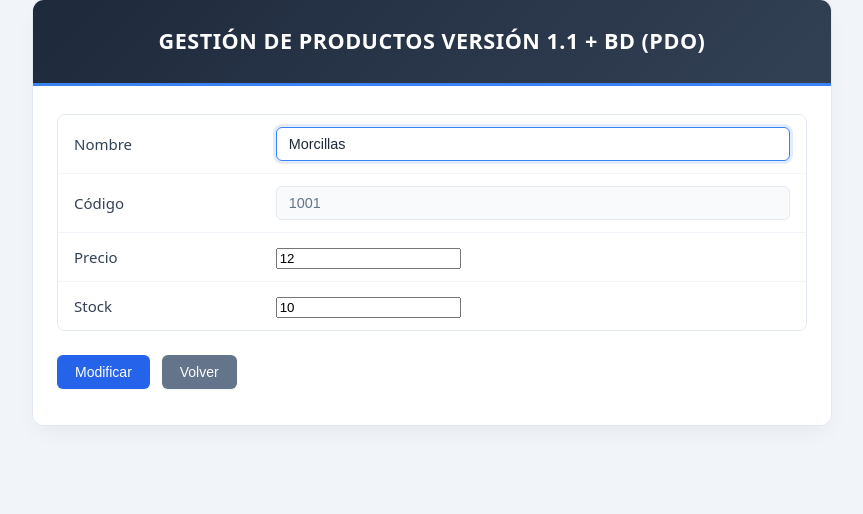
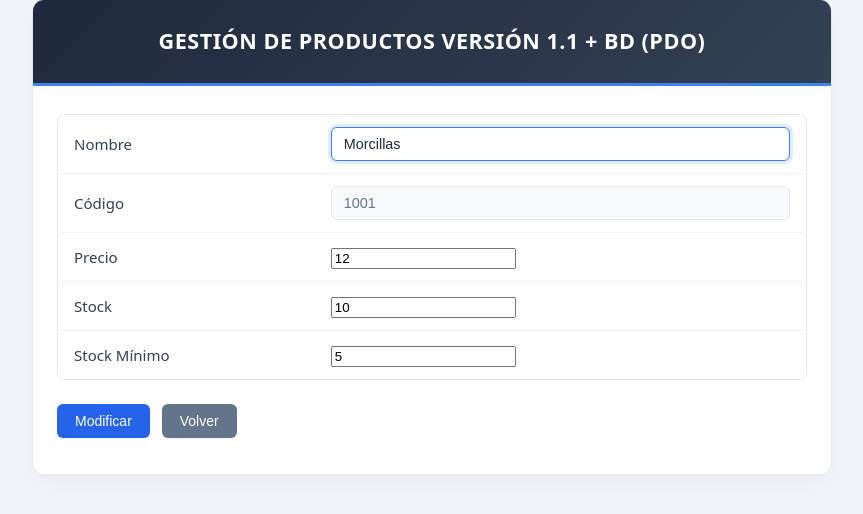
Before and after one commit to alexga22604/PHP-REPOSITORIOS, a PHP site: page /index.php?orden=Modificar&id=1001 in a window 1280 px wide. Shown: the part 41-555 px from the top of the page, without its empty margins (208-1071 px from the left). Run offline with PHP 8.4, Linux system fonts and the light colour scheme; data comes from the database, SQL or seed files in the repository.

Commit message:
Commit BDD

```diff
--- a/BDD_EJ_ALEJANDRO/crud-usuariosPDO/app/acciones.php
+++ b/BDD_EJ_ALEJANDRO/crud-usuariosPDO/app/acciones.php
@@ -19,6 +19,7 @@ function accionAlta(){
     $producto->codigo   = "";
     $producto->precio   = "";
     $producto->stock = "";
+    $producto->stock_min = "";
     $orden= "Nuevo";
     include_once "layout/formulario.php";
 }
@@ -44,6 +45,7 @@ function accionPostAlta(){
     $producto->codigo   = $_POST['codigo'];
     $producto->precio   = $_POST['precio'];
     $producto->stock = $_POST['stock'];
+    $producto->stock_min = $_POST['stock_min'];
     $db = AccesoDatos::getModelo();
     $db->addProducto($producto);
 
@@ -56,6 +58,7 @@ function accionPostModificar(){
     $producto->codigo   = $_POST['codigo'];
     $producto->precio   = $_POST['precio'];
     $producto->stock = $_POST['stock'];
+    $producto->stock_min = $_POST['stock_min'];
     $db = AccesoDatos::getModelo();
     $db->modProducto($producto);
 
--- a/BDD_EJ_ALEJANDRO/crud-usuariosPDO/app/dat/AccesoDatos.php
+++ b/BDD_EJ_ALEJANDRO/crud-usuariosPDO/app/dat/AccesoDatos.php
@@ -89,11 +89,12 @@ class AccesoDatos {
     // UPDATE
     public function modProducto($producto):bool{
 
-        $stmt_modproducto   = $this->dbh->prepare("update Productos set nombre=:nombre, precio=:precio, stock=:stock where codigo=:codigo");
+        $stmt_modproducto   = $this->dbh->prepare("update Productos set nombre=:nombre, codigo=:codigo, precio=:precio, stock=:stock, stock_min=:stock_min where codigo=:codigo");
         $stmt_modproducto->bindValue(':codigo',$producto->codigo);
         $stmt_modproducto->bindValue(':nombre',$producto->nombre);
         $stmt_modproducto->bindValue(':precio',$producto->precio);
         $stmt_modproducto->bindValue(':stock',$producto->stock);
+        $stmt_modproducto->bindValue(':stock_min',$producto->stock_min);
         $stmt_modproducto->execute();
         // El número de filas modificadas debe ser 1
         $resu = ($stmt_modproducto->rowCount () == 1);
@@ -102,9 +103,9 @@ class AccesoDatos {
 
     //INSERT
     public function addProducto($producto):bool{
-        $stmt_creauser  = $this->dbh->prepare("insert into Productos (codigo,nombre,precio,stock) Values(?,?,?,?)");
+        $stmt_creauser  = $this->dbh->prepare("insert into Productos (codigo,nombre,precio,stock,stock_min) Values(?,?,?,?,?)");
         //$stmt_creauser->bindValue(1,$user->login);
-        $stmt_creauser->execute( [$producto->codigo, $producto->nombre, $producto->precio, $producto->stock]);
+        $stmt_creauser->execute( [$producto->codigo, $producto->nombre, $producto->precio, $producto->stock, $producto->stock_min] );
         $resu = ($stmt_creauser->rowCount () == 1);
         return $resu;
     }
--- a/BDD_EJ_ALEJANDRO/crud-usuariosPDO/app/dat/Producto.php
+++ b/BDD_EJ_ALEJANDRO/crud-usuariosPDO/app/dat/Producto.php
@@ -7,6 +7,7 @@ class Producto
     private $nombre;
     private $precio;
     private $stock;
+    private $stock_min;
 
     // Getter con método mágico
     public function __get($atributo){
--- a/BDD_EJ_ALEJANDRO/crud-usuariosPDO/app/funciones.php
+++ b/BDD_EJ_ALEJANDRO/crud-usuariosPDO/app/funciones.php
@@ -3,7 +3,7 @@
 // MUESTRA TODOS LOS USUARIOS
 function mostrarDatos (){
 
-    $titulos = [ "Nombre","Código","Precio","Stock"];
+    $titulos = [ "Nombre","Código","Precio","Stock","Stock mínimo"];
     $msg = "<table>\n";
      // Identificador de la tabla
     $msg .= "<tr>";
@@ -20,6 +20,7 @@ function mostrarDatos (){
         $msg .= "<td>$producto->codigo</td>";
         $msg .= "<td>$producto->precio</td>";
         $msg .= "<td>$producto->stock</td>";
+        $msg .= "<td>$producto->stock_min</td>";
         $msg .="<td><a href=\"#\" onclick=\"confirmarBorrar('$producto->nombre','$producto->codigo');\" >🗑️</a></td>\n";
         $msg .="<td><a href=\"".$auto."?orden=Modificar&id=$producto->codigo\">✏️</a></td>\n";
         $msg .="<td><a href=\"".$auto."?orden=Detalles&id=$producto->codigo\" >👁️</a></td>\n";
--- a/BDD_EJ_ALEJANDRO/crud-usuariosPDO/app/layout/formulario.php
+++ b/BDD_EJ_ALEJANDRO/crud-usuariosPDO/app/layout/formulario.php
@@ -49,6 +49,14 @@
                                <?= ($orden == "Detalles") ? "readonly" : "" ?>>
                     </td>
                 </tr>
+                <tr>
+                    <td><label for="stock_min">Stock Mínimo</label></td>
+                    <td>
+                        <input type="number" id="stock_min" name="stock_min"
+                               value="<?= $producto->stock_min ?>"
+                               <?= ($orden == "Detalles") ? "readonly" : "" ?>>
+                    </td>
+                </tr>
             </table>
 
             <div style="margin-top: 20px;">
--- a/BDD_EJ_ALEJANDRO/crud-usuariosPDO/index.php
+++ b/BDD_EJ_ALEJANDRO/crud-usuariosPDO/index.php
@@ -36,6 +36,5 @@ else {
 
 $contenido .= mostrarDatos();
 // Muestro la página principal
-//COMPLETAR
 
 include_once "app/layout/principal.php";
```
